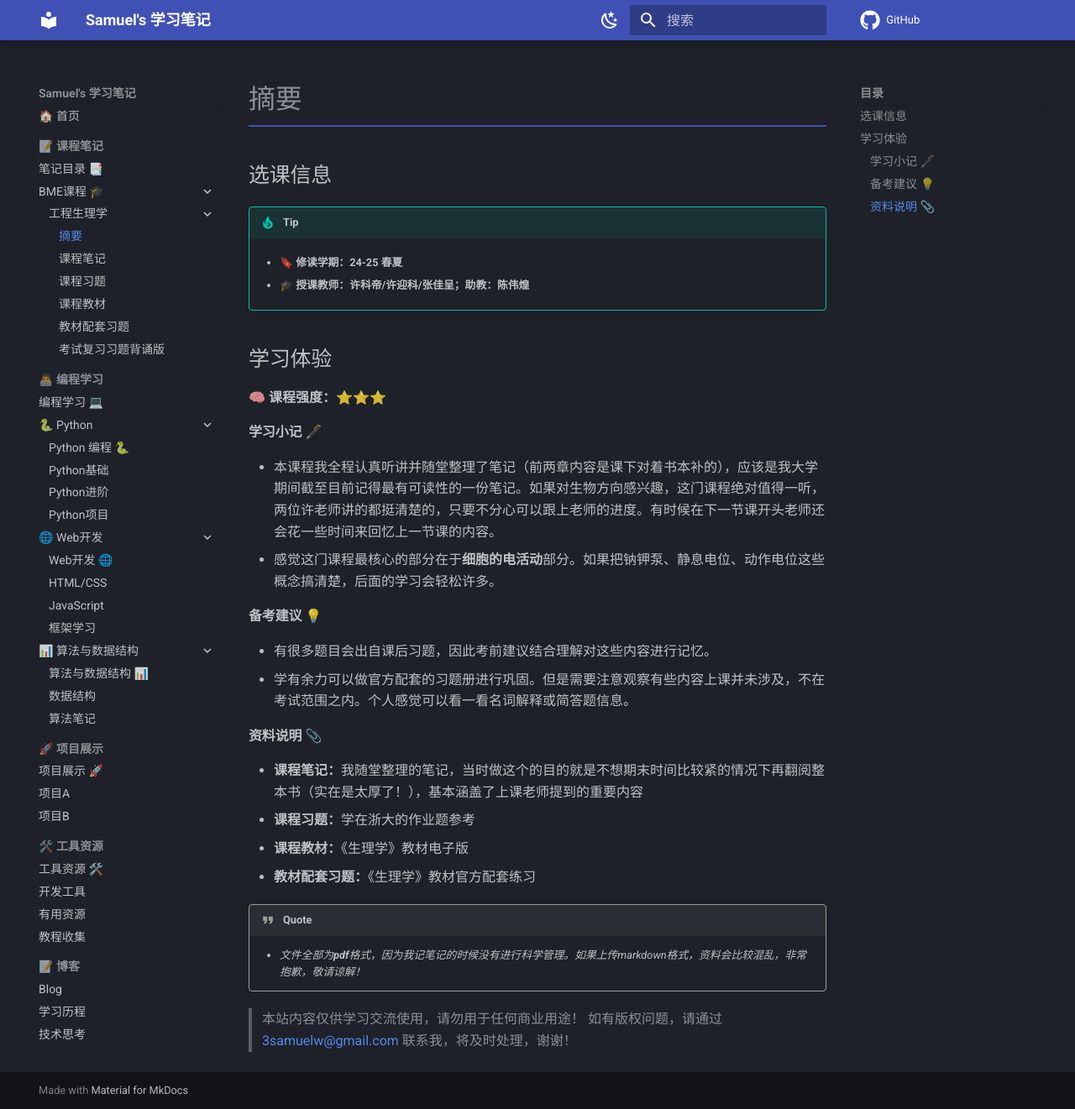
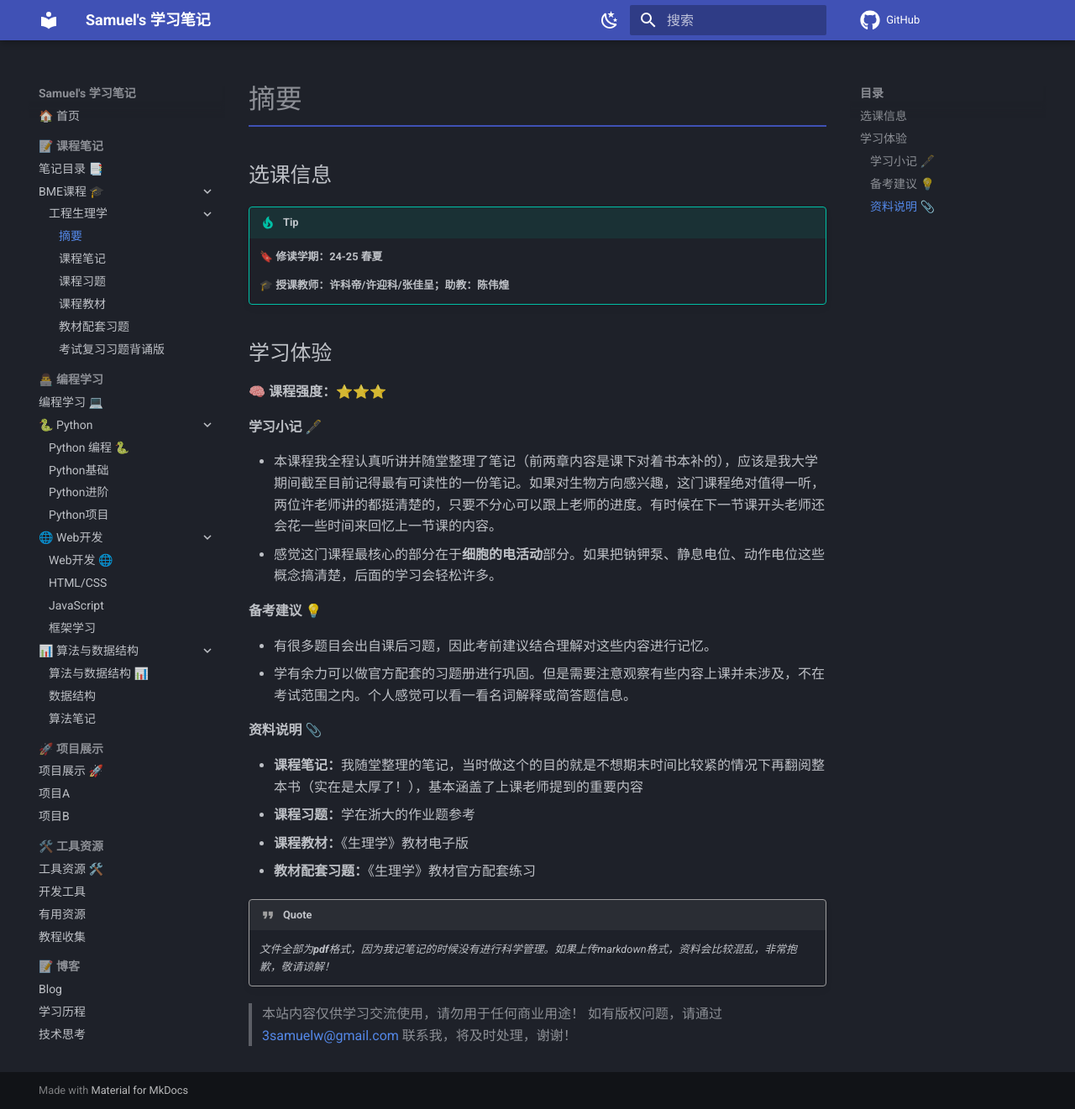
Before and after one commit to 3SamuelW/note, an MkDocs documentation site: the page built from docs/notes/bme/engineering-physiology/index.md, in a window 1280 px wide and 1321 px high. Shown: the whole window at 84% size. Built offline with MkDocs 1.6.1 and Material for MkDocs 9.7.7, drawn with Linux system fonts in a browser that asks for light colours; comment, search, counter and statistics services are not loaded.

Commit message:
更新：工程生理学文档更新2.2

```diff
--- a/docs/notes/bme/engineering-physiology/index.md
+++ b/docs/notes/bme/engineering-physiology/index.md
@@ -4,9 +4,9 @@
 
 !!! tip
 
-	- 🔖 **修读学期：24-25 春夏**
+	🔖 **修读学期：24-25 春夏**
 
-	- 🎓 **授课教师：许科帝/许迎科/张佳呈；助教：陈伟煌**
+	🎓 **授课教师：许科帝/许迎科/张佳呈；助教：陈伟煌**
 
 ## 学习体验
 
@@ -30,7 +30,7 @@
 - **教材配套习题：**《生理学》教材官方配套练习
 
 !!! quote 说明
-	- *文件全部为**pdf**格式，因为我记笔记的时候没有进行科学管理。如果上传markdown格式，资料会比较混乱，非常抱歉，敬请谅解！*
+	*文件全部为**pdf**格式，因为我记笔记的时候没有进行科学管理。如果上传markdown格式，资料会比较混乱，非常抱歉，敬请谅解！*
 
 > 本站内容仅供学习交流使用，请勿用于任何商业用途！
 > 如有版权问题，请通过 [3samuelw@gmail.com](mailto:3samuelw@gmail.com) 联系我，将及时处理，谢谢！
```
